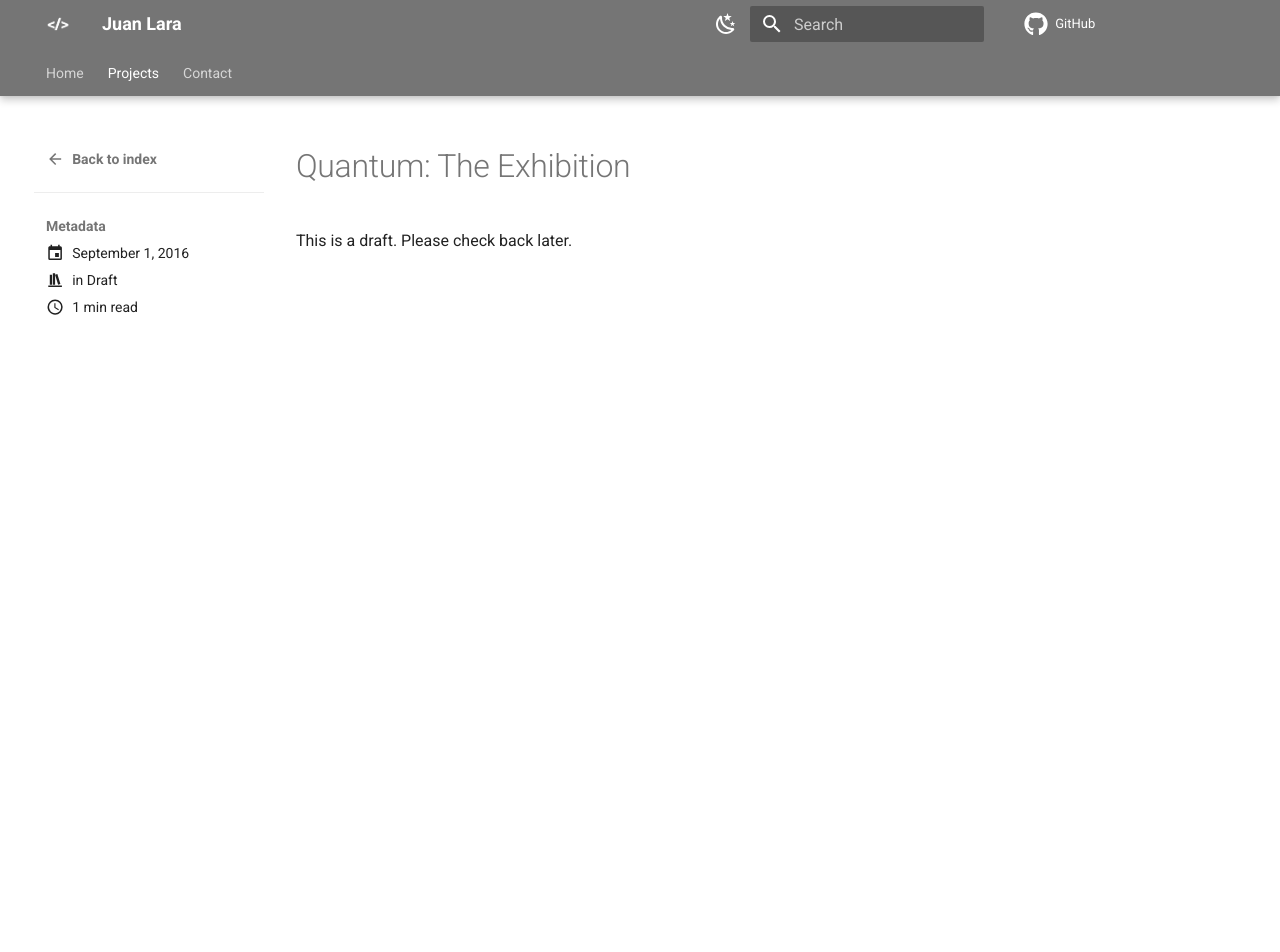
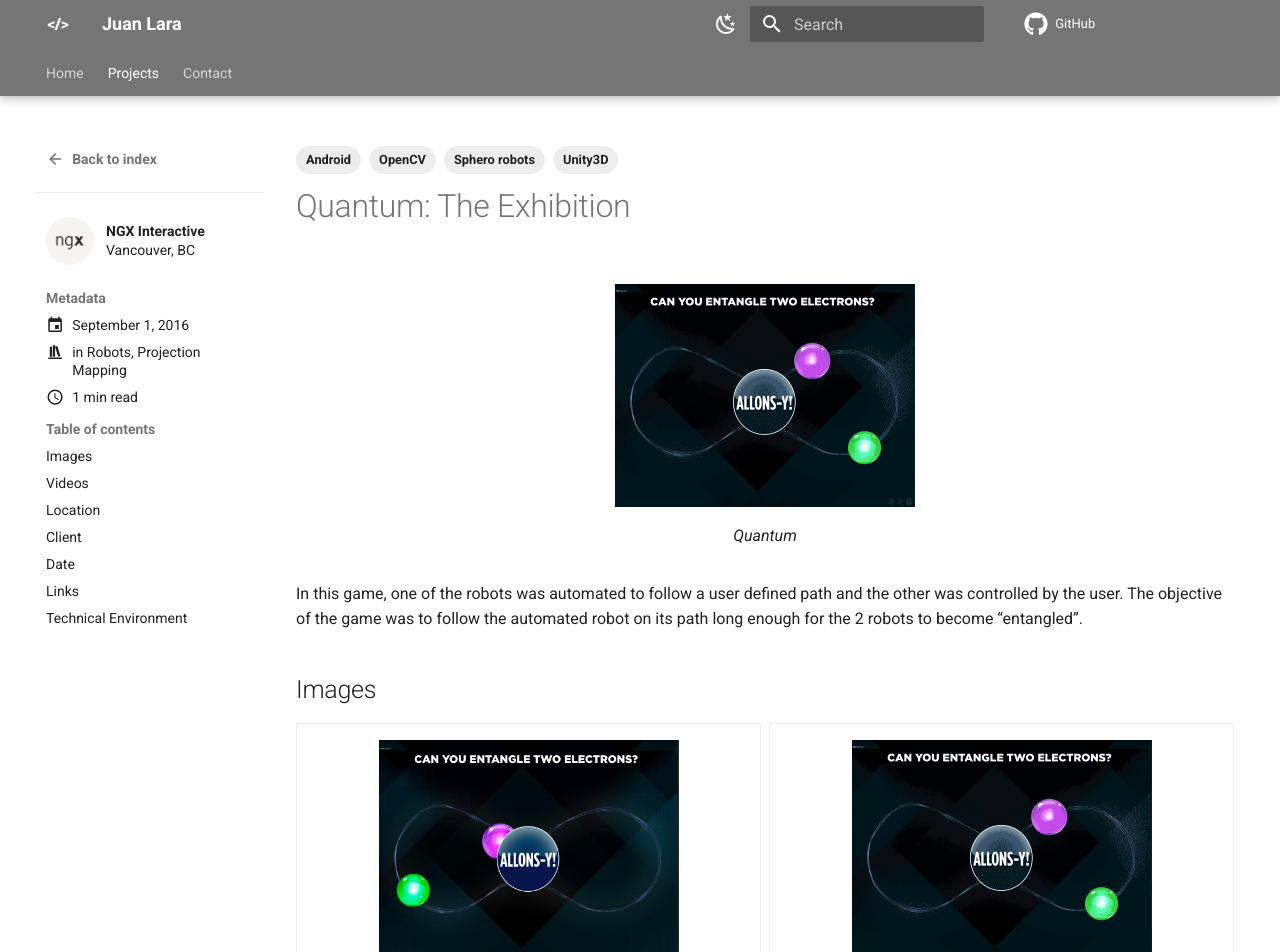
Before and after one commit to idfx/idfx.github.io, an MkDocs documentation site: the page built from docs/blog/posts/quantum.md, in a window 1280 px wide and 1400 px high. Shown: the top 952 px of the window. Built offline with MkDocs 1.6.1 and Material for MkDocs 9.7.7, drawn with Linux system fonts in a browser that asks for light colours; comment, search, counter and statistics services are not loaded; some of the changed text lies outside the part shown.

Commit message:
Adding Quantum Exhibit

```diff
--- a/docs/blog/.authors.yml
+++ b/docs/blog/.authors.yml
@@ -31,3 +31,7 @@ authors:
     name: Biosphere, Space for Life
     description: Montreal, QC
     avatar: /images/logos/biosphere.jpeg
+  ngx:
+    name: NGX Interactive
+    description: Vancouver, BC
+    avatar: /images/logos/ngx.jpeg
--- a/docs/blog/posts/quantum.md
+++ b/docs/blog/posts/quantum.md
@@ -2,16 +2,50 @@
 date:
   created: 2016-09-01
 categories:
-  - Draft
-# tags:
-#   - Node.js
-#   - MongDB
-#   - Javascript
-#   - HTML
-# authors:
-#   - cdm
+  - Robots
+  - Projection Mapping
+tags:
+  - Unity3D
+  - Android
+  - Sphero robots
+  - OpenCV
+authors:
+  - ngx
 ---
 
 # Quantum: The Exhibition
 
-This is a draft. Please check back later.
+<figure markdown> ![Quantum](/images/quantum/IQC-optimized.gif "Quantum"){width="300px"} <figcaption>Quantum</figcaption></figure>
+
+In this game, one of the robots was automated to follow a user defined path and the other was controlled by the user. The objective of the game was to follow the automated robot on its path long enough for the 2 robots to become “entangled”.
+
+<!-- more -->
+## Images
+
+<div class="grid cards" markdown>
+- <figure markdown> ![Quantum Start](/images/quantum/2017-07-22_1221-1024x763.jpg "Quantum Start"){width="300px"} <figcaption>Quantum Start</figcaption></figure>
+- <figure markdown> ![Quantum](/images/quantum/IQC-optimized.gif "Quantum"){width="300px"} <figcaption>Quantum</figcaption></figure>
+</div>
+
+## Videos
+
+<figure markdown="1">
+<iframe src="https://player.vimeo.com/video/226576531?badge=0&amp;autopause=0&amp;player_id=0&amp;app_id=58479" width="800" height="450" frameborder="0" allow="autoplay; fullscreen; picture-in-picture; clipboard-write; encrypted-media" title="Quantum entanglement exhibit"></iframe>
+</figure>
+
+## Location
+Vancouver, BC
+
+## Client
+NGX Interactive
+
+## Date
+May 2016
+
+## Links
+[https://thecastle.ca](https://thecastle.ca)
+
+[https://ngxinteractive.com/project/craigdarroch-castle/](https://ngxinteractive.com/project/craigdarroch-castle/)
+
+## Technical Environment
+Unity3D, Android, Sphero robots, OpenCV, projection
```
Also changed, not shown: docs/images/logos/ngx.jpeg (added), docs/images/quantum/2017-07-22_1221-1024x763.jpg (added), docs/images/quantum/IQC-optimized.gif (added).
